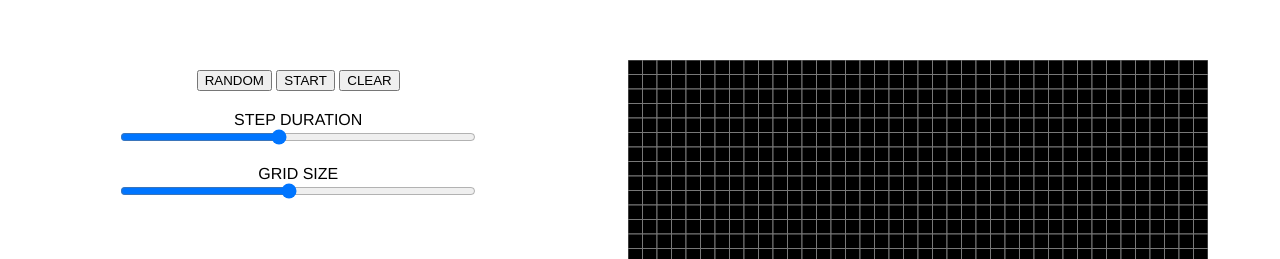
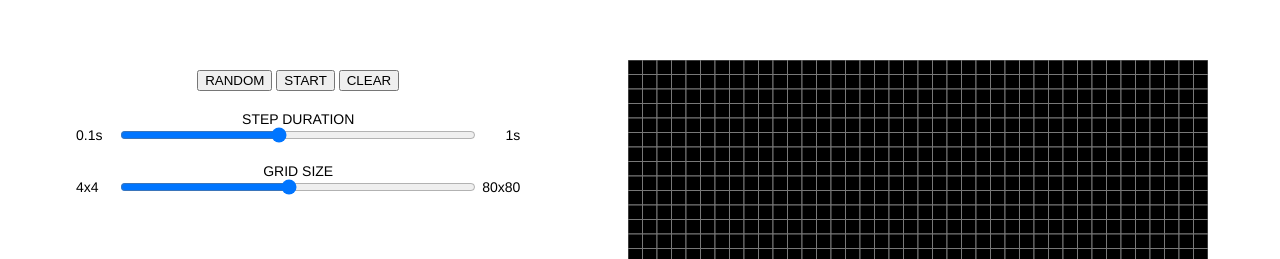
Before and after one commit to eduardomzhz/game-of-life, a plain HTML site: page index.html in a window 1280 px wide. Shown: the top 259 px of the page. Drawn offline with Linux system fonts and the light colour scheme.

Commit message:
Add range values labels

```diff
--- a/index.html
+++ b/index.html
@@ -18,11 +18,15 @@
         </div>
         <div>
           <label>STEP DURATION</label>
+          <span>0.1s</span>
           <input type="range" id="speed" value="0.5" min="0.1" max="1" step="0.1">
+          <span>1s</span>
         </div>
         <div>
           <label>GRID SIZE</label>
+          <span>4x4</span>
           <input type="range" id="size" value="40" min="4" max="80" step="1">
+          <span>80x80</span>
         </div>
       </div>
       <div id="container"></div>
--- a/styles/main.css
+++ b/styles/main.css
@@ -12,12 +12,24 @@
   padding: 0 10%;
   text-align: center;
 }
-#controllers > div {
-  padding: 10px;
-}
 #controllers input[type="range"],
 #controllers label {
   display: block;
   margin: 0 auto;
   width: 80%;
 }
+#controllers > div {
+  font-size: 14px;
+  padding: 10px;
+  position: relative;
+}
+#controllers > div > span:first-of-type {
+  position: absolute;
+  left: 10px;
+  top: 50%;
+}
+#controllers > div > span:last-of-type {
+  position: absolute;
+  right: 10px;
+  top: 50%;
+}
```
